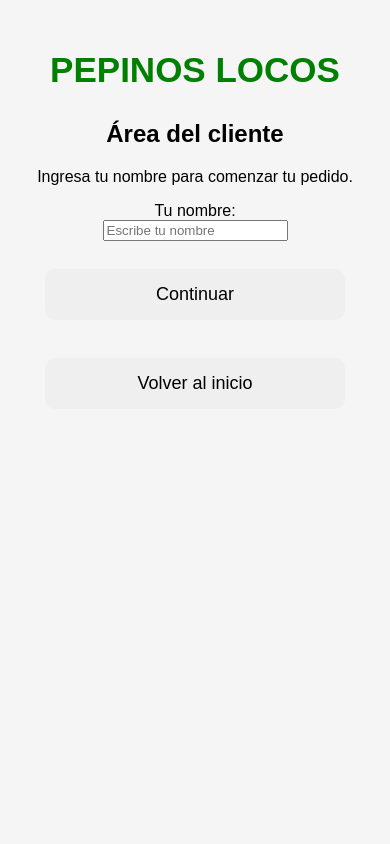
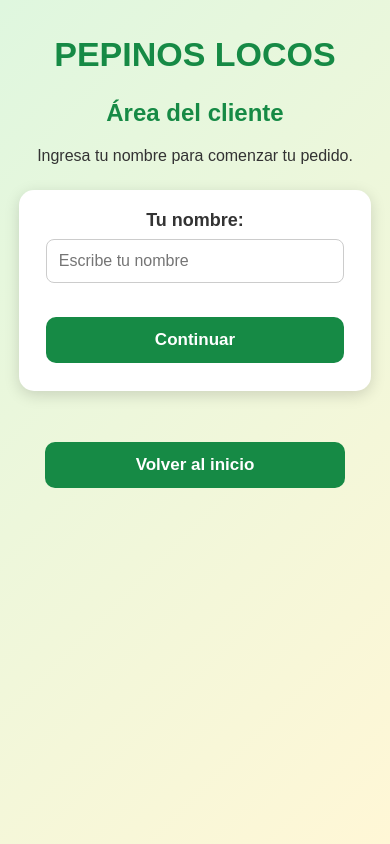
Before and after one commit to borjamarcela166-jpg/pepinos-locos, a Flask app: page /cliente in a window 390 px wide. Run offline with Flask 3, Linux system fonts and the light colour scheme.

Commit message:
Update estilo.css

```diff
--- a/static/estilo.css
+++ b/static/estilo.css
@@ -1,37 +1,205 @@
+* {
+    box-sizing: border-box;
+}
+
 body {
     margin: 0;
-    padding: 30px;
+    padding: 30px 15px;
     font-family: Arial, sans-serif;
     text-align: center;
-    background: #f5f5f5;
+    background: linear-gradient(135deg, #dff7df, #fff7d6);
+    color: #333;
+    min-height: 100vh;
 }
 
 h1 {
-    color: green;
-    font-size: 50px;
-    margin: 30px;
+    color: #168a45;
+    font-size: 48px;
+    margin: 20px 0 30px;
+    font-weight: bold;
+}
+
+h2 {
+    color: #168a45;
+    font-size: 30px;
+    margin: 20px 0;
+}
+
+h3 {
+    color: #333;
+    font-size: 23px;
+}
+
+p {
+    font-size: 18px;
+}
+
+form {
+    width: 100%;
+    max-width: 600px;
+    margin: 25px auto;
+    background: white;
+    padding: 25px;
+    border-radius: 15px;
+    box-shadow: 0 4px 15px rgba(0, 0, 0, 0.15);
+}
+
+label {
+    font-size: 18px;
+    font-weight: bold;
+}
+
+input,
+select {
+    width: 90%;
+    max-width: 350px;
+    padding: 12px;
+    margin: 8px 0;
+    font-size: 16px;
+    border: 1px solid #ccc;
+    border-radius: 8px;
 }
 
 button {
-    padding: 15px 30px;
+    padding: 13px 25px;
     margin: 10px;
-    font-size: 18px;
+    font-size: 17px;
+    font-weight: bold;
+    color: white;
+    background-color: #168a45;
     border: none;
     border-radius: 10px;
     cursor: pointer;
 }
 
+button:hover {
+    background-color: #0f6d36;
+}
+
+.productos {
+    display: flex;
+    justify-content: center;
+    align-items: stretch;
+    gap: 25px;
+    flex-wrap: wrap;
+    max-width: 1000px;
+    margin: 30px auto;
+}
+
+.producto {
+    background-color: white;
+    padding: 20px;
+    border-radius: 15px;
+    width: 300px;
+    box-shadow: 0 4px 15px rgba(0, 0, 0, 0.15);
+}
+
+.producto img {
+    width: 100%;
+    max-width: 250px;
+    height: 200px;
+    object-fit: cover;
+    border-radius: 10px;
+}
+
+a {
+    text-decoration: none;
+    color: #168a45;
+}
+
+table {
+    width: 95%;
+    max-width: 1000px;
+    margin: 25px auto;
+    border-collapse: collapse;
+    background: white;
+    border-radius: 10px;
+    overflow: hidden;
+}
+
+th,
+td {
+    padding: 12px;
+    border: 1px solid #ddd;
+}
+
+th {
+    background-color: #168a45;
+    color: white;
+}
+
+.error {
+    color: red;
+    font-weight: bold;
+}
+
+.exito {
+    color: #168a45;
+    font-weight: bold;
+}
+
 @media (max-width: 600px) {
+
     body {
         padding: 20px 10px;
     }
 
     h1 {
-        font-size: 35px;
+        font-size: 34px;
+        margin: 15px 0 25px;
+    }
+
+    h2 {
+        font-size: 24px;
+    }
+
+    h3 {
+        font-size: 20px;
+    }
+
+    p {
+        font-size: 16px;
+    }
+
+    form {
+        width: 95%;
+        padding: 20px 10px;
+    }
+
+    input,
+    select {
+        width: 90%;
     }
 
     button {
         width: 90%;
         max-width: 300px;
+        margin: 8px auto;
+    }
+
+    .productos {
+        flex-direction: column;
+        align-items: center;
+        gap: 20px;
+    }
+
+    .producto {
+        width: 95%;
+        max-width: 350px;
+    }
+
+    .producto img {
+        width: 100%;
+        height: auto;
+        max-width: 280px;
+    }
+
+    table {
+        font-size: 13px;
+    }
+
+    th,
+    td {
+        padding: 8px 5px;
     }
 }
```
